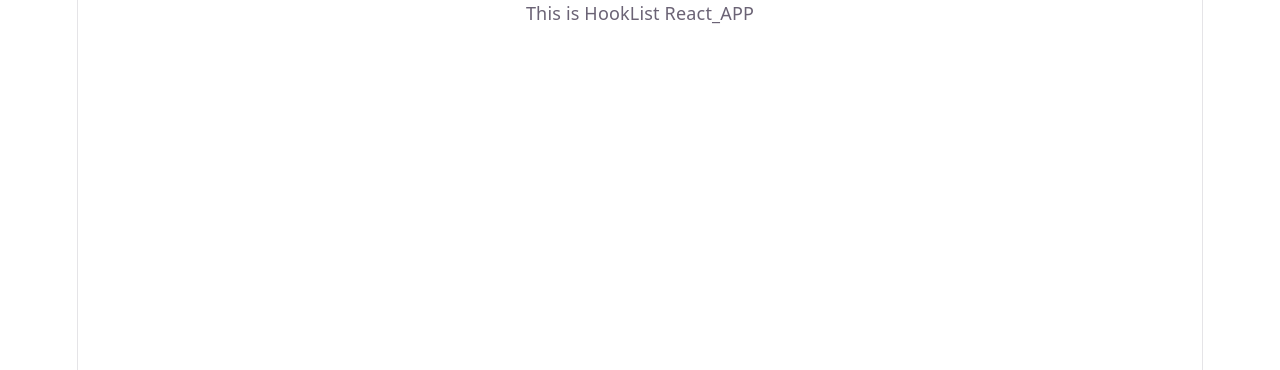
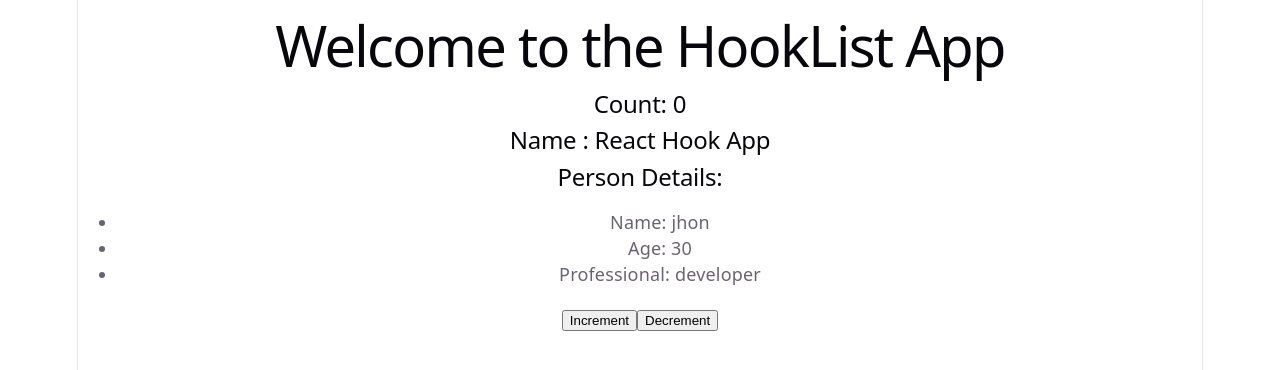
Before and after one commit to Madhavansw/React_HookAapp, a React (Vite) app: page / in a window 1280 px wide. Shown: the top 370 px of the page. Built offline with nearby package versions, Linux system fonts and the light colour scheme.

Commit message:
this app.jsx

```diff
--- a/src/App.jsx
+++ b/src/App.jsx
@@ -5,11 +5,25 @@ import viteLogo from './assets/vite.svg'
 import './App.css'
 
 function App() {
-  const [count, setCount] = useState(0)
+  const [count, setCount] = useState(0);
+  const[name, setName] = useState("React Hook App");
+  const[person , setPerson] = useState({name:"jhon",age:30,professional:"developer"});
 
   return (
   <>
-  <div>This is HookList React_APP</div>
+  <div>
+     <h1>Welcome to the HookList App</h1>
+     <h2>Count: {count}</h2>
+     <h2>Name : {name}</h2>
+     <h2>Person Details:</h2>
+     <ul>
+       <li>Name: {person.name}</li>
+       <li>Age: {person.age}</li>
+       <li>Professional: {person.professional}</li>
+     </ul>
+    <button onClick={() => setCount(count + 1)}>Increment</button>
+    <button onClick={() => setCount(count - 1)}>Decrement</button>
+  </div>
   </>
   )
 }
```
